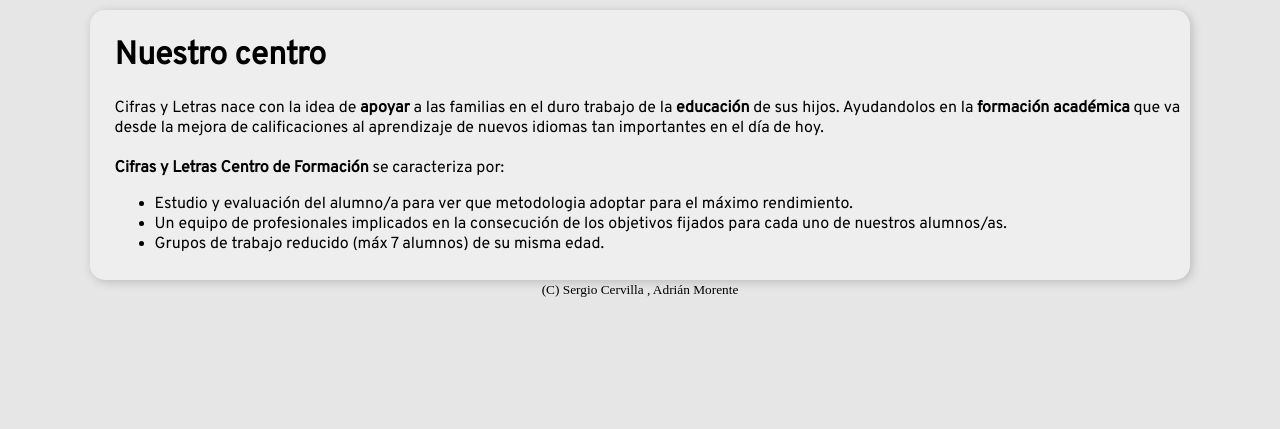
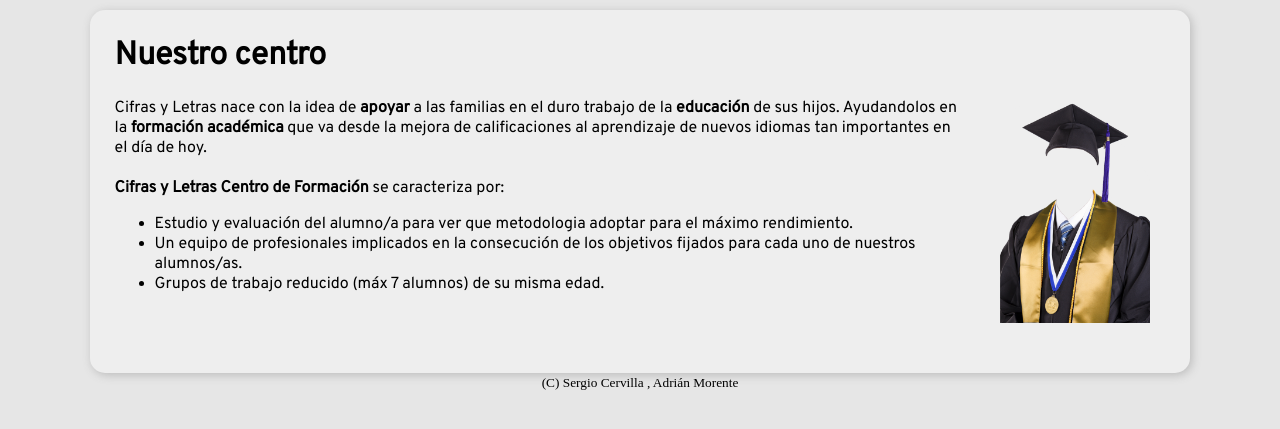
Before and after one commit to Cerv1/CifrasYLetras, a PHP site: page / in a window 1280 px wide. Shown: the part 310-739 px from the top of the page. Run offline with PHP 8.4, Linux system fonts and the light colour scheme; some web fonts are replaced.

Commit message:
doing stuff

```diff
--- a/common_page.php
+++ b/common_page.php
@@ -86,6 +86,7 @@
     echo '
       <div class="general-content">
         <h1> Nuestro centro </h1>
+        <img src="./images/graduation-outfit.png">
         <p>
           Cifras y Letras nace con la idea de <b>apoyar</b> a las familias en el duro trabajo de la <b>educación</b> de sus hijos.
           Ayudandolos en la <b>formación académica</b> que va desde la mejora de calificaciones al aprendizaje de nuevos idiomas
--- a/style.css
+++ b/style.css
@@ -81,9 +81,12 @@ nav ul li{
   margin-left: 7%;
   margin-right: 7%;
 }
+
+
 /*CSS associated to general-content class*/
 
 .general-content{
+  overflow: auto;
   padding-left: 25px;
   padding-top: 5px;
   padding-top: 5px;
@@ -96,6 +99,12 @@ nav ul li{
   font-family: 'Overpass', sans-serif;
 }
 
+.general-content img{
+  width: 150px;
+  margin: 0px 40px 40px 40px;
+  float: right;
+}
+
 .general-content h2{
   font-weight: bold;
   text-decoration: underline;
```
